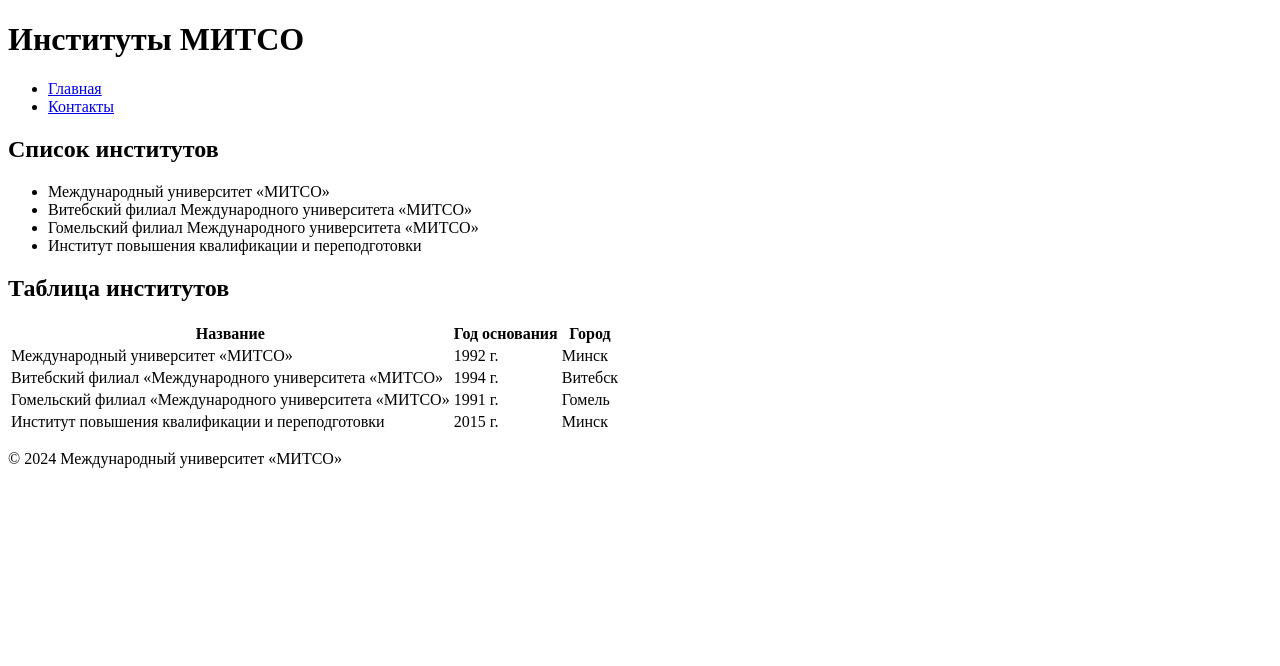
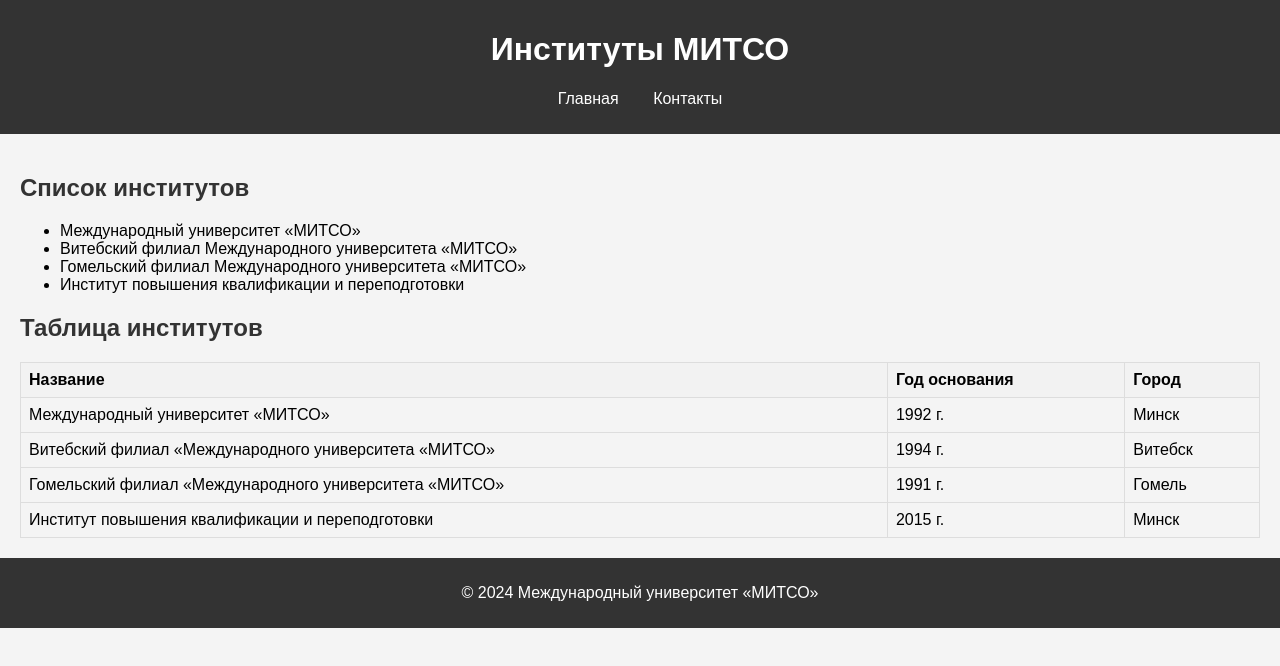
Before and after one commit to MaksimYurau/lab1z1v10, a plain HTML site: page pages/institutes.html in a window 1280 px wide. Drawn offline with Linux system fonts and the light colour scheme.

Commit message:
Updated project. Added styles.css. Updated contacts.html. Updated index.html. Updated institutes.html.

```diff
--- /dev/null
+++ b/css/styles.css
@@ -0,0 +1,62 @@
+body {
+    font-family: Arial, sans-serif;
+    margin: 0;
+    padding: 0;
+    background-color: #f4f4f4;
+}
+
+header {
+    background: #333;
+    color: white;
+    padding: 10px 0;
+    text-align: center;
+}
+
+nav ul {
+    list-style: none;
+    padding: 0;
+}
+
+nav ul li {
+    display: inline;
+    margin: 0 15px;
+}
+
+nav ul li a {
+    color: white;
+    text-decoration: none;
+}
+
+main {
+    padding: 20px;
+}
+
+h2 {
+    color: #333;
+}
+
+footer {
+    text-align: center;
+    padding: 10px 0;
+    background: #333;
+    color: white;
+    position: relative;
+    bottom: 0;
+    width: 100%;
+}
+
+table {
+    width: 100%;
+    border-collapse: collapse;
+    margin-top: 20px;
+}
+
+th, td {
+    border: 1px solid #ddd;
+    padding: 8px;
+    text-align: left;
+}
+
+th {
+    background-color: #f2f2f2;
+}
--- a/pages/institutes.html
+++ b/pages/institutes.html
@@ -4,6 +4,7 @@
     <meta charset="UTF-8">
     <meta name="viewport" content="width=device-width, initial-scale=1.0">
     <title>Институты МИТСО</title>
+    <link rel="stylesheet" href="../css/styles.css">
 </head>
 <body>
     <header>
```
Also changed, not shown: pages/contacts.html (+3 -1 lines), pages/index.html (+1 -0 lines).
